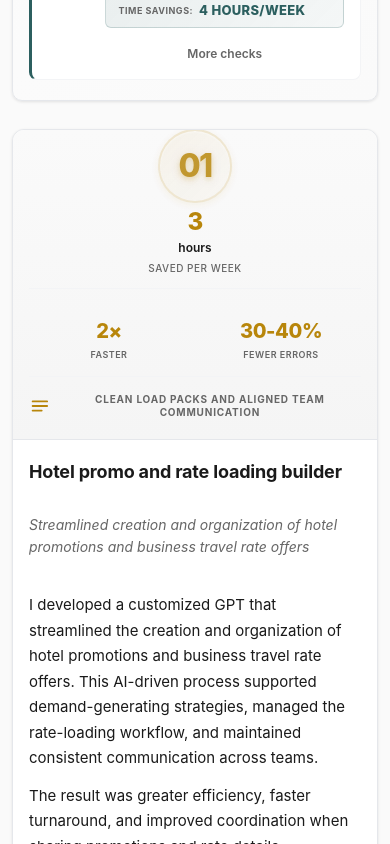
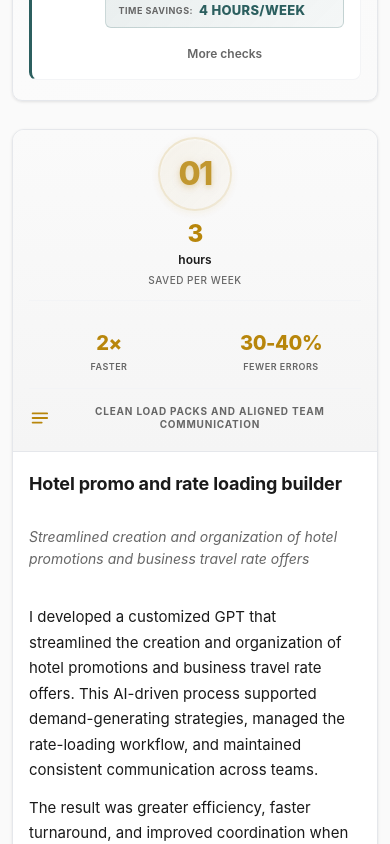
Before and after one commit to Vsetin/phg-ai, a React (Vite) app: page / in a window 390 px wide. Shown: the part 1860-2704 px from the top of the page. Built offline with nearby package versions, Linux system fonts and the light colour scheme.

Commit message:
Increase top padding above card number on mobile

```diff
--- a/src/index.css
+++ b/src/index.css
@@ -1253,7 +1253,7 @@ body {
   }
 
   .card-sidebar {
-    padding: 20px 16px;
+    padding: 28px 16px 20px 16px;
     gap: 0;
     flex-direction: column;
     align-items: stretch;
@@ -1262,7 +1262,8 @@ body {
 
   .card-number {
     font-size: 32px;
-    margin-bottom: 16px;
+    margin-top: 0;
+    margin-bottom: 20px;
     width: 100%;
     text-align: center;
   }
```
